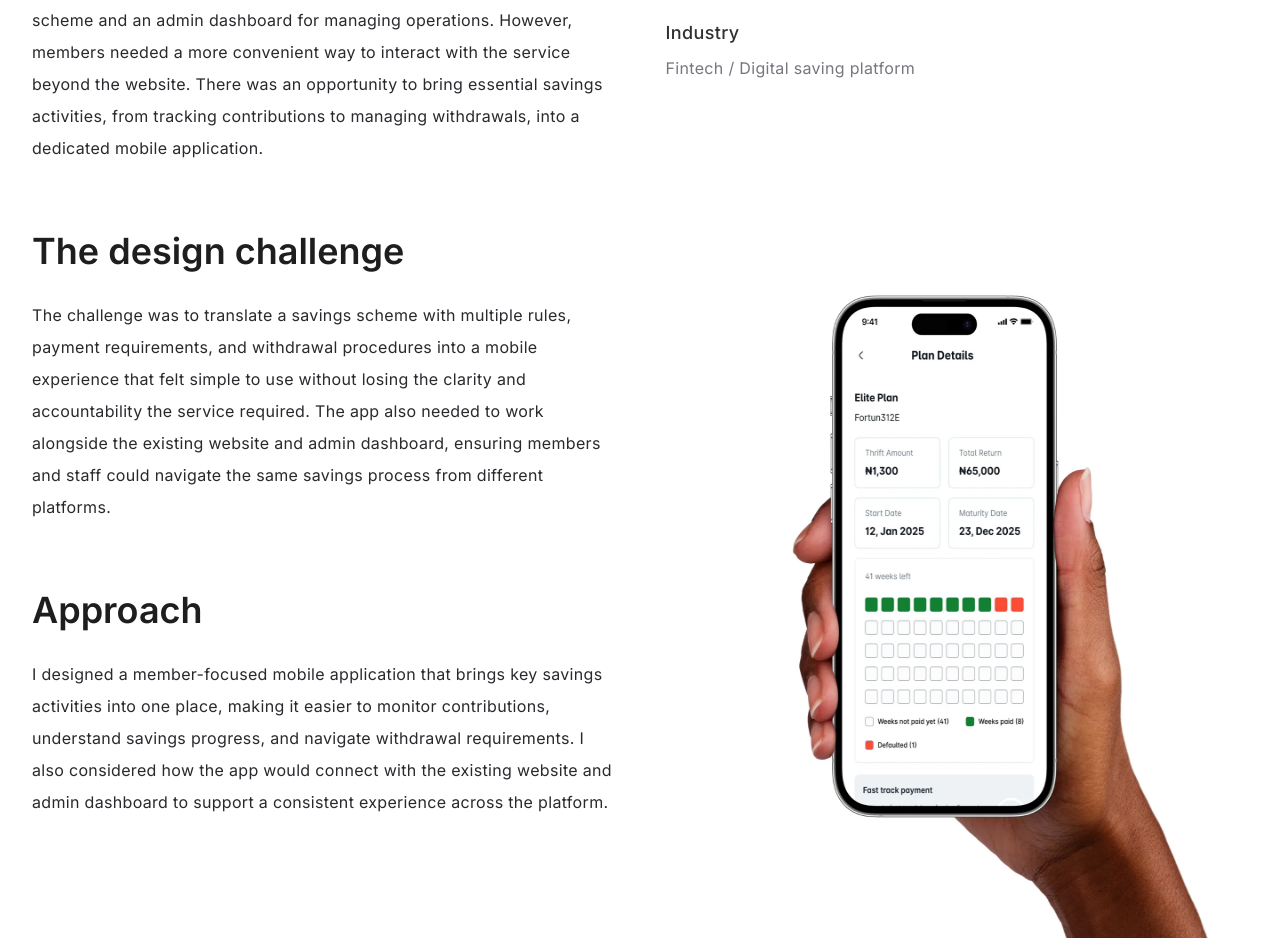
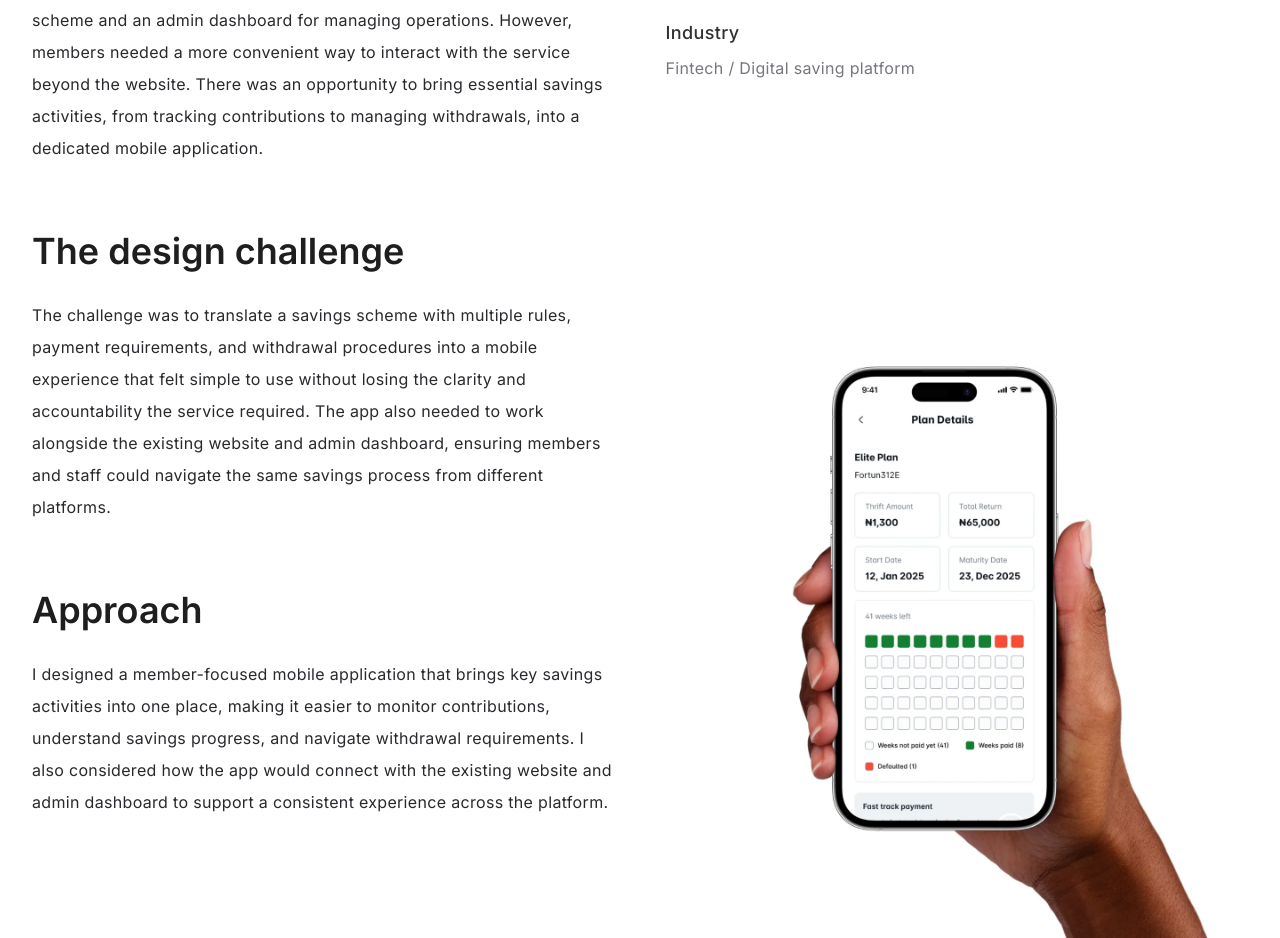
Before and after one commit to softtunex/mpl_port, a plain HTML site: page fortune.html in a window 1280 px wide. Shown: the part 1164-2102 px from the top of the page. Drawn offline with Linux system fonts and the light colour scheme.

Commit message:
Fix stretched phone image in Fortune overview on mobile

```diff
--- a/scss/case-study.scss
+++ b/scss/case-study.scss
@@ -283,6 +283,7 @@ body.case-study {
     right: 0;
     bottom: 0;
     width: min(38.2vw, 550px);
+    height: auto; // keep the 550×643 aspect ratio when the width shrinks
 
     @include below(900px) {
       position: static;
```
Also changed, not shown: dist/css/case-study.css.
